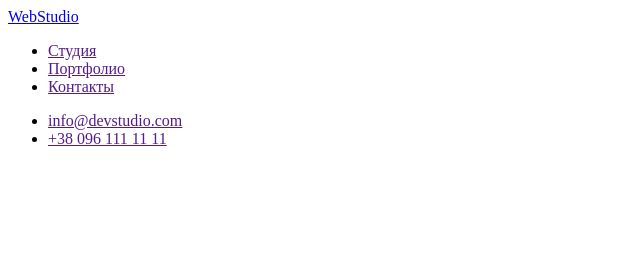
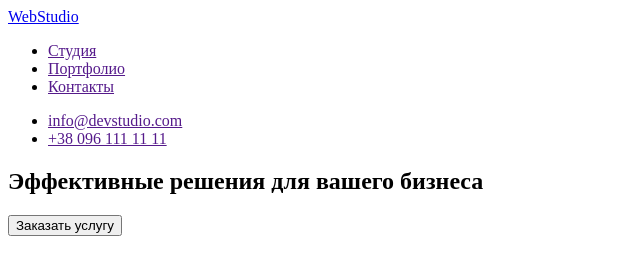
Before and after one commit to IamIgorT/goit-markup-hw-01, a plain HTML site: page index.html in a window 1280 px wide. Shown: the whole page, without its empty margins (0-640 px from the left). Drawn offline with Linux system fonts and the light colour scheme.

Commit message:
Большой блок div section h1

```diff
--- a/index.html
+++ b/index.html
@@ -28,6 +28,13 @@
         </ul>
     </header>
 
+    <div>
+        <section>
+            <h1>Эффективные решения для вашего бизнеса</h1>
+            <button>Заказать услугу</button>
+        </section>
+    </div>
+
 </body>
 
 </html>
```
